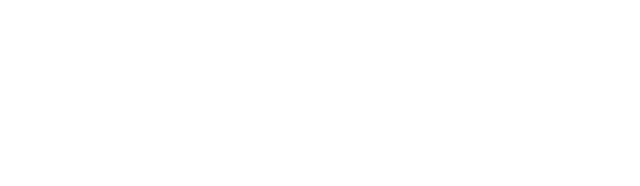
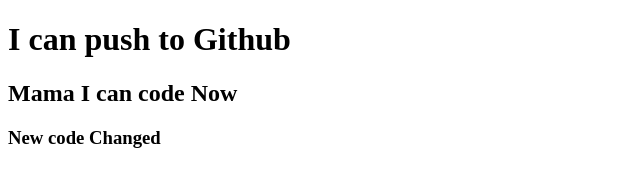
Before and after one commit to Jibon47/my-second-repo, a plain HTML site: page index.html in a window 1280 px wide. Shown: the whole page, without its empty margins (0-640 px from the left). Drawn offline with Linux system fonts and the light colour scheme.

Commit message:
added header

```diff
--- a/index.html
+++ b/index.html
@@ -7,6 +7,8 @@
     <title>My Second Github Repo</title>
 </head>
 <body>
-
+    <h1>I can push to Github</h1>
+    <h2>Mama I can code Now</h2>
+    <h3>New code Changed</h3>
 </body>
 </html>
```
